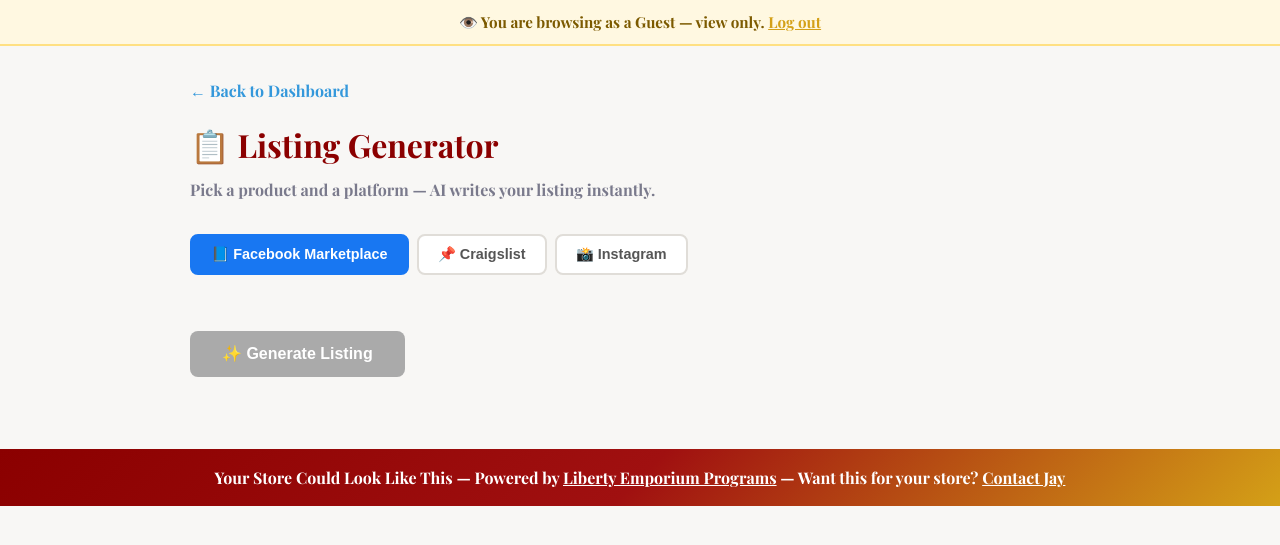
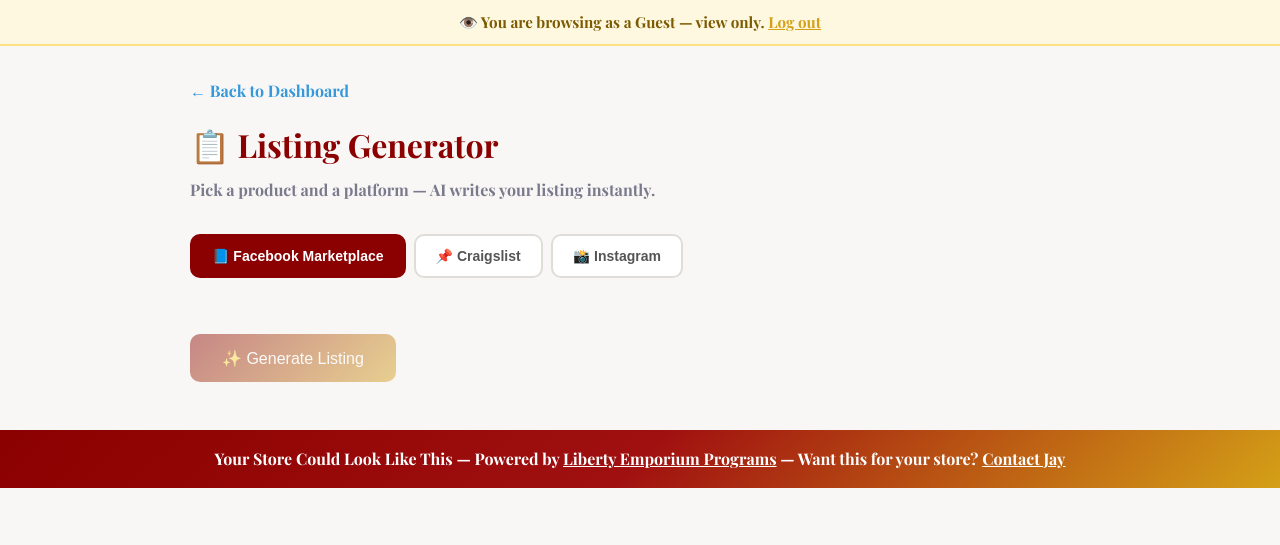
Before and after one commit to Liberty-Emporium/Emporium-and-Thrift-App, a Flask app: page /listing-generator in a window 1280 px wide. Shown: the part 55-600 px from the top of the page. Run offline with Flask 3, Linux system fonts and the light colour scheme; the visitor is signed in with stand-in values (Sample User, id 1); some libraries are stand-ins or nearby versions.

Commit message:
style: match listing generator buttons to ad generator — dark red/gold, no blue
Co-Authored-By: Claude Sonnet 4.6 <noreply@anthropic.com>

```diff
--- a/templates/listing_generator.html
+++ b/templates/listing_generator.html
@@ -37,25 +37,21 @@
 
   .platform-tabs { display:flex; gap:0.5rem; margin-bottom:1.5rem; flex-wrap:wrap; }
   .tab-btn {
-    padding: 0.6rem 1.2rem; border-radius: 8px; border: 2px solid #e0ddd8;
-    background: white; cursor: pointer; font-size: 0.9rem; font-weight: 600;
-    transition: all 0.2s; color: #555;
+    padding: 0.75rem 1.25rem; border-radius: 10px; border: 2px solid #e0ddd8;
+    background: white; cursor: pointer; font-size: 0.875rem; font-weight: 600;
+    transition: all 0.2s; color: #555; display: flex; align-items: center; gap: 0.5rem;
   }
-  .tab-btn:hover  { border-color: #1877f2; color: #1877f2; }
-  .tab-btn.active { background: #1877f2; color: white; border-color: #1877f2; }
-  .tab-btn.fb     { }
-  .tab-btn.cl.active  { background: #7c2d12; border-color: #7c2d12; }
-  .tab-btn.cl:hover   { border-color: #7c2d12; color: #7c2d12; }
-  .tab-btn.ig.active  { background: #c13584; border-color: #c13584; }
-  .tab-btn.ig:hover   { border-color: #c13584; color: #c13584; }
+  .tab-btn:hover  { border-color: #8B0000; background: #f8f7f5; color: #8B0000; }
+  .tab-btn.active { background: #8B0000; color: white; border-color: #8B0000; }
 
   .generate-btn {
-    background: #1877f2; color: white; border: none; padding: 0.85rem 2rem;
-    border-radius: 8px; font-size: 1rem; font-weight: 700; cursor: pointer;
-    transition: background 0.2s; margin-bottom: 1.5rem;
+    background: linear-gradient(135deg, #8B0000 0%, #D4A017 100%);
+    color: white; border: none; padding: 0.9rem 2rem;
+    border-radius: 10px; font-size: 1rem; font-weight: 500; cursor: pointer;
+    transition: all 0.2s; margin-bottom: 1.5rem; display: flex; align-items: center; gap: 0.5rem;
   }
-  .generate-btn:hover    { background: #1558b0; }
-  .generate-btn:disabled { background: #aaa; cursor: not-allowed; }
+  .generate-btn:hover:not(:disabled) { transform: translateY(-1px); box-shadow: 0 6px 20px rgba(26,26,46,0.4); }
+  .generate-btn:disabled { opacity: 0.45; cursor: not-allowed; }
 
   .listing-output { display: none; }
   .listing-output.visible { display: block; }
```
